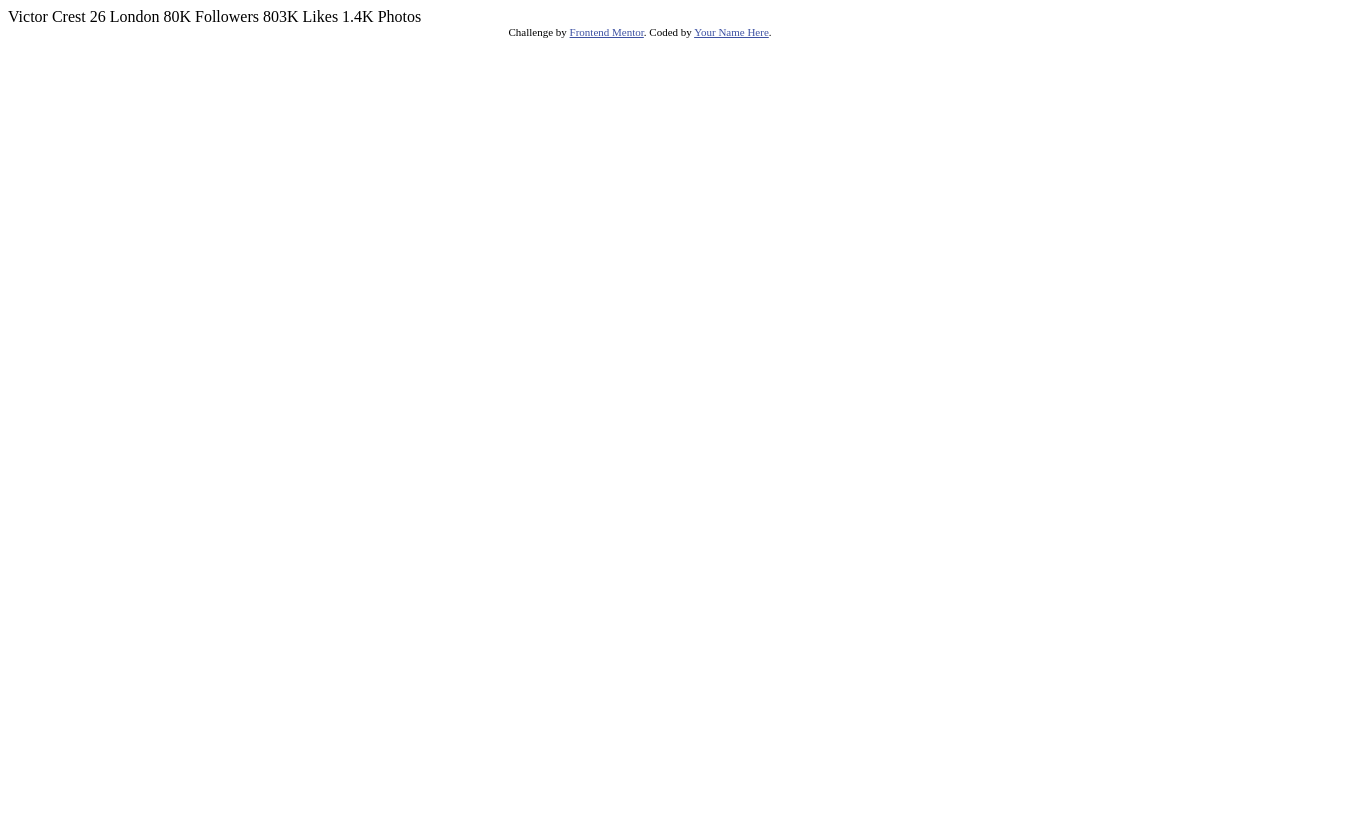
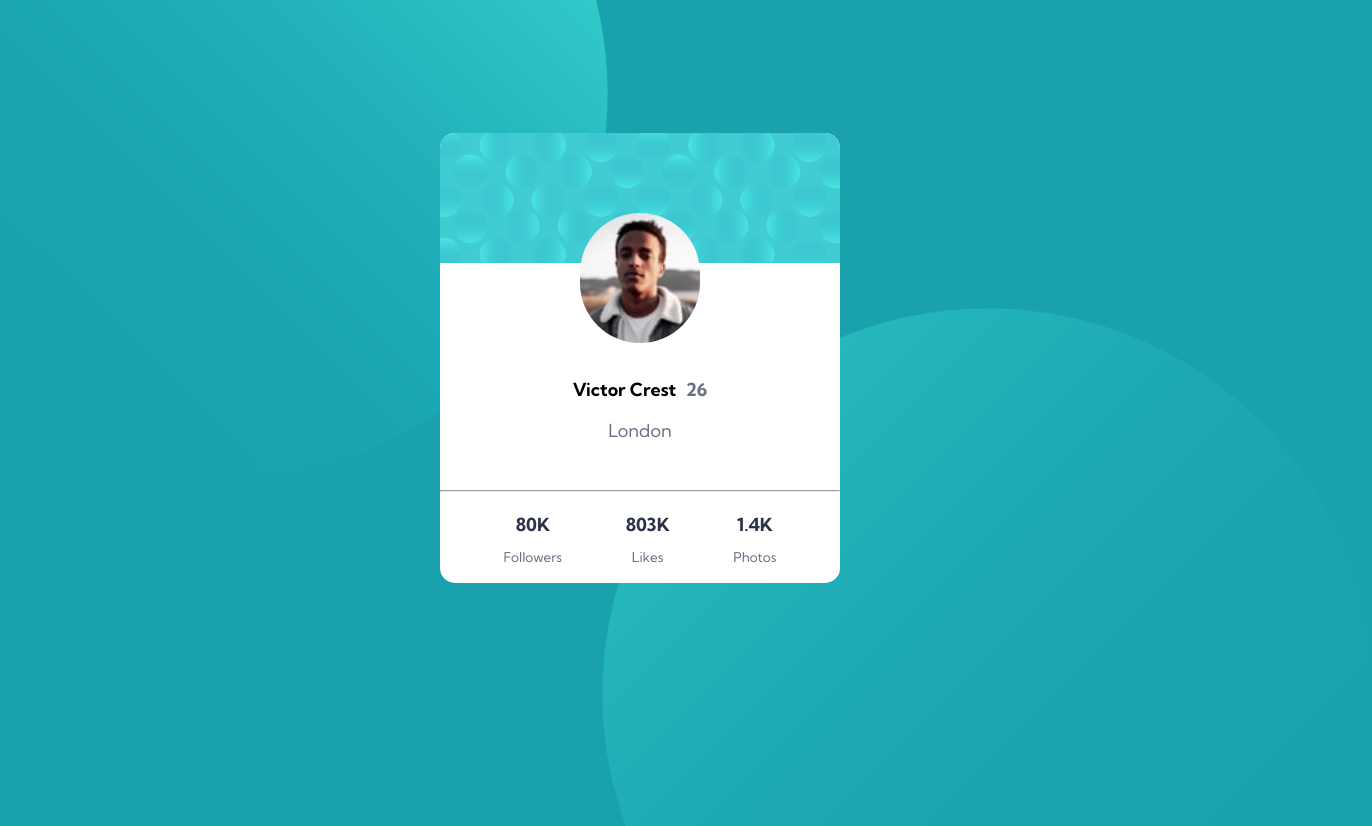
Before and after one commit to donchriscorleone/profile-card-component, a plain HTML site: page index.html in a window 1280 px wide. Shown: the whole page, 1372 px wide, since content can reach past the window. Before the commit the page ends 800 px from the top, so only its background shows below. Drawn offline with Linux system fonts and the light colour scheme.

Commit message:
Modified.

```diff
--- a/index.css
+++ b/index.css
@@ -10,6 +10,146 @@
 
 *, ::before, ::after {
     font-size: 18px;
-    font-family: 'Kumbh Sans';
+    font-family: 'Kumbh Sans', sans-serif;
     /* 400, 700 */
 }
+
+html {
+    width: 100vw;
+    height: 100vh;
+}
+
+body {
+    background-color: var(--dark-cyan);
+    position: relative;
+}
+
+main {
+    z-index: 1000;
+    display: flex;
+    justify-content: center;
+    align-items: center;
+    width: 100%;
+    margin-top: 100px;
+}
+
+.card {
+    z-index: 1001;
+    background-color: white;
+    width: 90%;
+    border-radius: 15px;
+    /* border: 2px solid red;    */
+}
+
+.cover-photo {
+    border-radius: 15px 15px 0 0;
+    background-image: url('./images/bg-pattern-card.svg');
+    width: 100%;
+    height: 130px;
+    background-repeat: no-repeat;
+    background-size: cover;
+}
+
+.profile-picture {
+    position: relative;
+    top: -50px;
+    margin: 0 auto;
+    width: 120px;
+    z-index: 2000;
+    border-radius: 100px;
+    background-image: url('./images/image-victor.jpg');
+    height: 130px;
+    background-position: center; /* Center the image */
+    background-repeat: no-repeat; /* Do not repeat the image */
+    background-size: cover;
+}
+
+.card-body {
+    text-align: center;
+    width: 200px;
+    margin: 0 auto;
+    position: relative;
+    top: -30px;
+}
+
+.card-body span {
+    margin-left: 10px;
+}
+
+.card-body span, .card-body p, .data p {
+    color: var(--dark-grayish-blue);
+}
+
+.card-footer {
+    display: flex;
+    justify-content: space-evenly;
+    align-items: center;
+    text-align: center;
+}
+
+.card-body h2, .data h1 {
+    font-weight: 700;
+}
+
+.data {
+    color: var(--very-dark-blue);
+}
+
+.data p {
+    font-size: .75em;
+}
+
+@media screen and (min-width: 375px) {
+    .bg-pattern-top {
+        position: absolute;
+        top: -120px;
+        left: -170px;
+        width: 350px;
+        height: 350px;
+    }
+
+    .bg-pattern-bottom {
+        position: absolute;
+        top: 200px;
+        width: 280px;
+        height: 350px;
+        top: 350px;
+        right: -100px;
+    }
+
+}
+
+@media screen and (min-width: 1000px) {
+    .bg-pattern-top {
+        position: absolute;
+        top: -300px;
+        left: -170px;
+        width: 770px;
+        height: 770px;
+    }
+
+    .bg-pattern-bottom {
+        position: absolute;
+        top: 300px;
+        width: 280px;
+        height: 350px;
+        width: 770px;
+        height: 770px;
+    }
+
+    main {
+        width: 500px;
+        height: 500px;
+    }
+
+    body {
+        display: flex;
+        justify-content: center;
+        align-items: center;
+    }
+
+    .card {
+        width: 80%;
+        height: 90%;
+    }
+}
--- a/index.html
+++ b/index.html
@@ -8,8 +8,10 @@
 
   <title>Frontend Mentor | Profile card component</title>
 
-  <link type="stylesheet" href="./index.css">
-  <link href="https://fonts.google.com/specimen/Kumbh+Sans">
+  <link rel="stylesheet" href="index.css">
+  <link rel="preconnect" href="https://fonts.googleapis.com">
+<link rel="preconnect" href="https://fonts.gstatic.com" crossorigin>
+<link href="https://fonts.googleapis.com/css2?family=Kumbh+Sans:wght@400;700&display=swap" rel="stylesheet">
   <!-- Feel free to remove these styles or customise in your own stylesheet 👍 -->
   <style>
     .attribution { font-size: 11px; text-align: center; }
@@ -17,23 +19,36 @@
   </style>
 </head>
 <body>
+  <img class="bg-pattern-top" src="./images/bg-pattern-top.svg">
+  <img class="bg-pattern-bottom" src="./images/bg-pattern-bottom.svg">
   <main>
-    Victor Crest
-    26
-    London
-
-    80K
-    Followers
-
-    803K
-    Likes
-
-    1.4K
-    Photos
+    <div class="card">
+      <div class="cover-photo"></div>
+      <div class="profile-picture"></div>
+      <div class="card-body">
+        <h2>Victor Crest<span>26</span></h2>
+        <p>London</p>
+      </div>
+      <hr>
+      <div class="card-footer">
+        <div class="data">
+          <h1>80K</h1>
+          <p>Followers</p>
+        </div>
+        <div class="data">
+          <h1>803K</h1>
+          <p>Likes</p>
+        </div>
+        <div class="data">
+          <h1>1.4K</h1>
+          <p>Photos</p>
+        </div>
+      </div>
+    </div>
   </main>
-  <div class="attribution">
+  <!-- <div class="attribution">
     Challenge by <a href="https://www.frontendmentor.io?ref=challenge" target="_blank">Frontend Mentor</a>.
     Coded by <a href="#">Your Name Here</a>.
-  </div>
+  </div> -->
 </body>
 </html>
```
